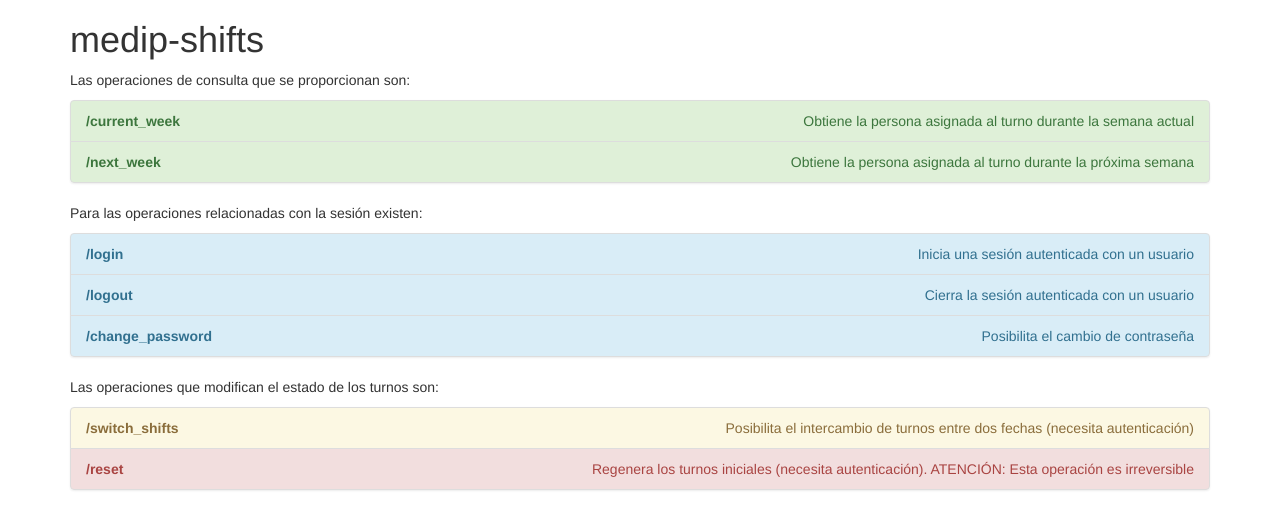
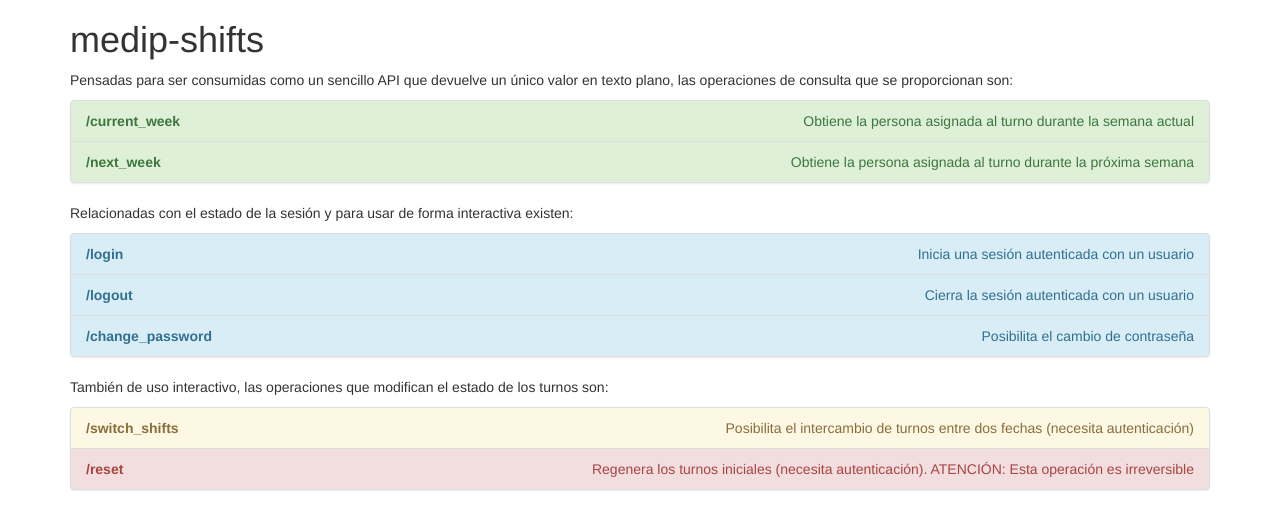
Before and after one commit to mtribaldos/django-shift, a Django app: page / in a window 1280 px wide. Shown: the top 530 px of the page. Run offline with Django 3.2, Linux system fonts and the light colour scheme; some libraries are stand-ins or nearby versions.

Commit message:
Enhanced explanations of commands in the landing page

```diff
--- a/shifts/templates/landing_page.html
+++ b/shifts/templates/landing_page.html
@@ -6,18 +6,18 @@
 
 <div class="container">
 <h1>medip-shifts</h1>
-<p>Las operaciones de consulta que se proporcionan son:</p>
+<p>Pensadas para ser consumidas como un sencillo API que devuelve un único valor en texto plano, las operaciones de consulta que se proporcionan son:</p>
 <div class="list-group">
   <a href="/current_week" class="list-group-item list-group-item-action list-group-item-success"><div class="pull-left"><b>/current_week</b></div><div class="pull-right">Obtiene la persona asignada al turno durante la semana actual</div><div class="clearfix"></div></a>
   <a href="/next_week" class="list-group-item list-group-item-action list-group-item-success"><div class="pull-left"><b>/next_week</b></div><div class="pull-right">Obtiene la persona asignada al turno durante la próxima semana</div><div class="clearfix"></div></a>
 </div>
-<p>Para las operaciones relacionadas con la sesión existen:</p>
+<p>Relacionadas con el estado de la sesión y para usar de forma interactiva existen:</p>
 <div class="list-group">
     <a href="/login" class="list-group-item list-group-item-action list-group-item-info"><div class="pull-left"><b>/login</b></div><div class="pull-right">Inicia una sesión autenticada con un usuario</div><div class="clearfix"></div></a>
     <a href="/logout" class="list-group-item list-group-item-action list-group-item-info"><div class="pull-left"><b>/logout</b></div><div class="pull-right">Cierra la sesión autenticada con un usuario</div><div class="clearfix"></div></a>
     <a href="/change_password" class="list-group-item list-group-item-action list-group-item-info"><div class="pull-left"><b>/change_password</b></div><div class="pull-right">Posibilita el cambio de contraseña</div><div class="clearfix"></div></a>
 </div>
-<p>Las operaciones que modifican el estado de los turnos son:</p>
+<p>También de uso interactivo, las operaciones que modifican el estado de los turnos son:</p>
 <div class="list-group">
     <a href="/switch_shifts" class="list-group-item list-group-item-action list-group-item-warning"><div class="pull-left"><b>/switch_shifts</b></div><div class="pull-right">Posibilita el intercambio de turnos entre dos fechas (necesita autenticación)</div><div class="clearfix"></div></a>
     <a href="/reset" class="list-group-item list-group-item-action list-group-item-danger"><div class="pull-left"><b>/reset</b></div><div class="pull-right">Regenera los turnos iniciales (necesita autenticación). ATENCIÓN: Esta operación es irreversible</div><div class="clearfix"></div></a>
```
